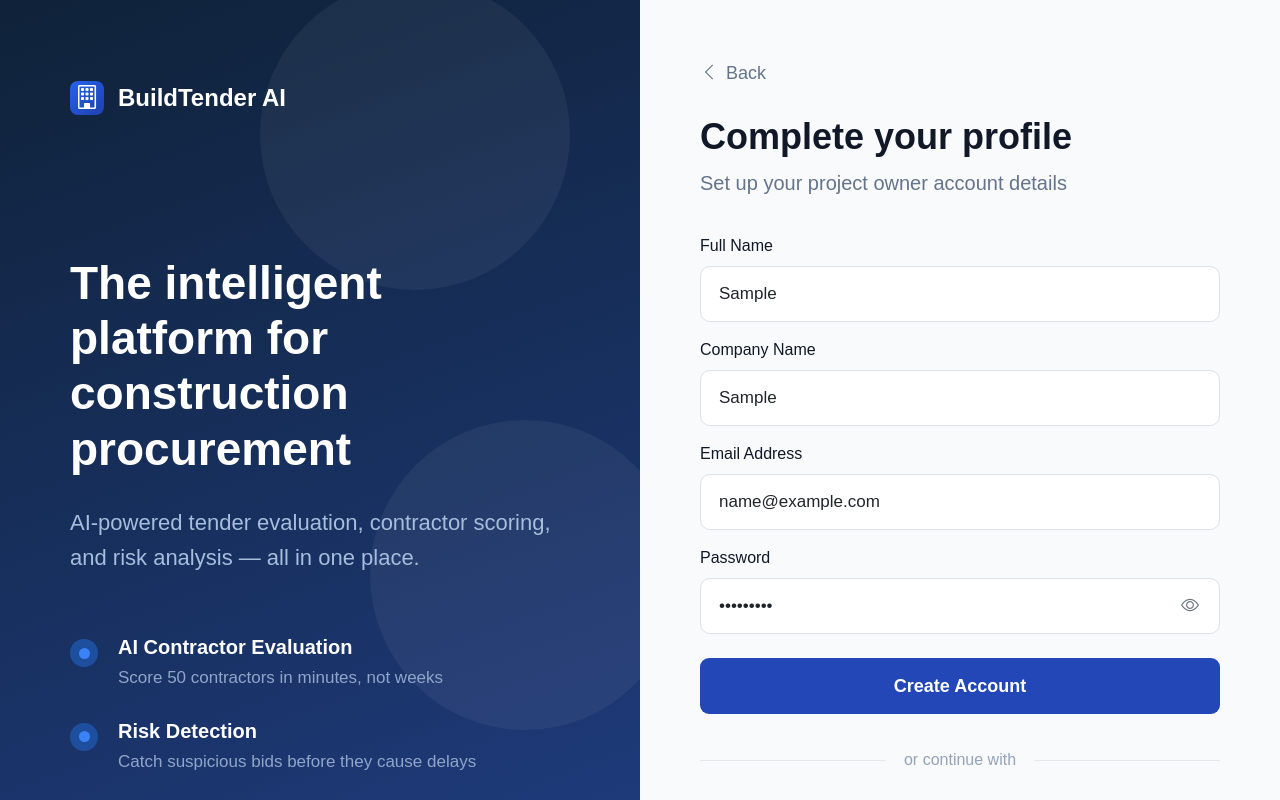
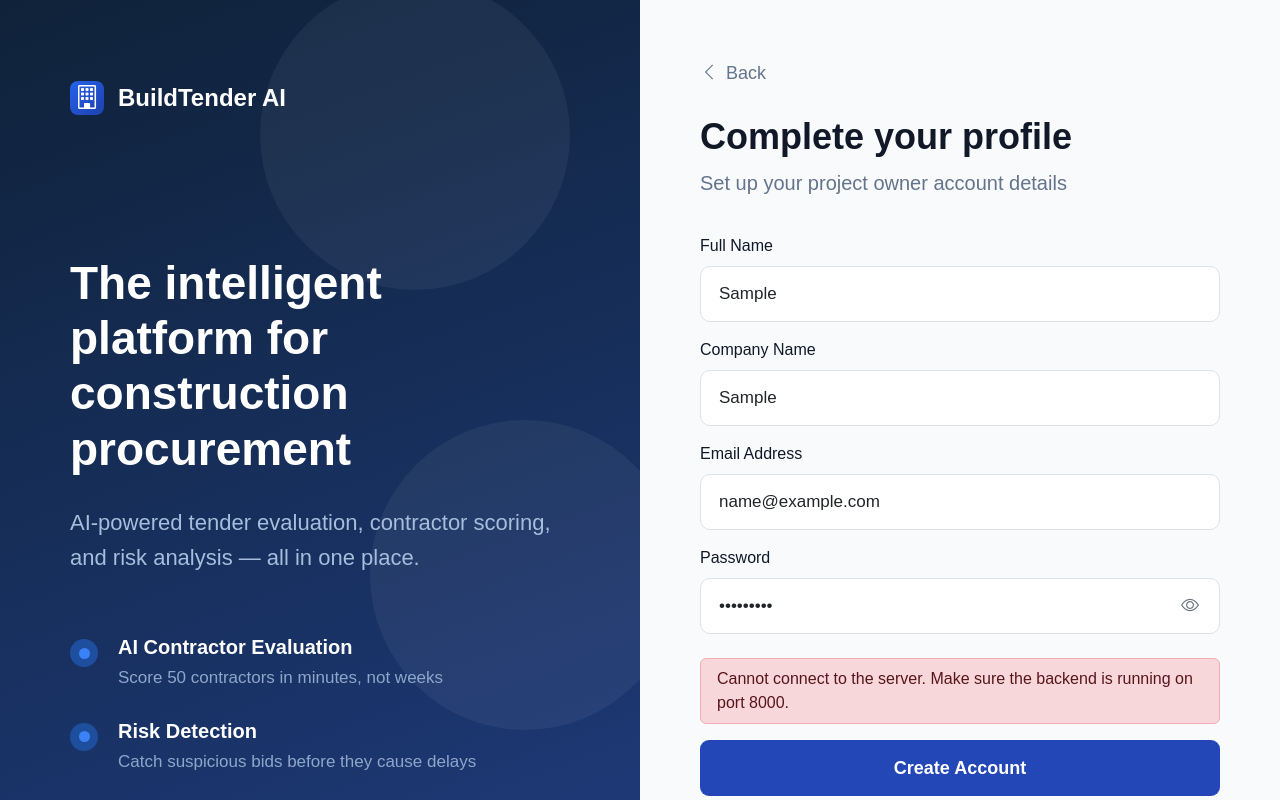
Before and after one commit to Arezk22/ITI_Graduation_Project, a React app in the folder frontend/: page /signup/owner in a window 1280 px wide. Both pictures are taken after typing "Sample", "Sample", "name@example.com", "Sample123" into the empty fields and a click on the button "Create Account". Shown: the top 800 px of the page. Built offline with nearby package versions, Linux system fonts and the light colour scheme; no server answers; the HTML template or start-up script is replaced by a standard one.

Commit message:
OwnerSignUp.jsx: update file to handle tender register

```diff
--- a/frontend/src/pages/OwnerSignUp.jsx
+++ b/frontend/src/pages/OwnerSignUp.jsx
@@ -239,6 +239,10 @@ function OwnerSignUp() {
             )}
           </div>
 
+          {errors.form && (
+            <div className="alert alert-danger py-2 mb-3">{errors.form}</div>
+          )}
+
           <button
             onClick={handleCreateAccount}
             className="btn auth-submit w-100"
```
